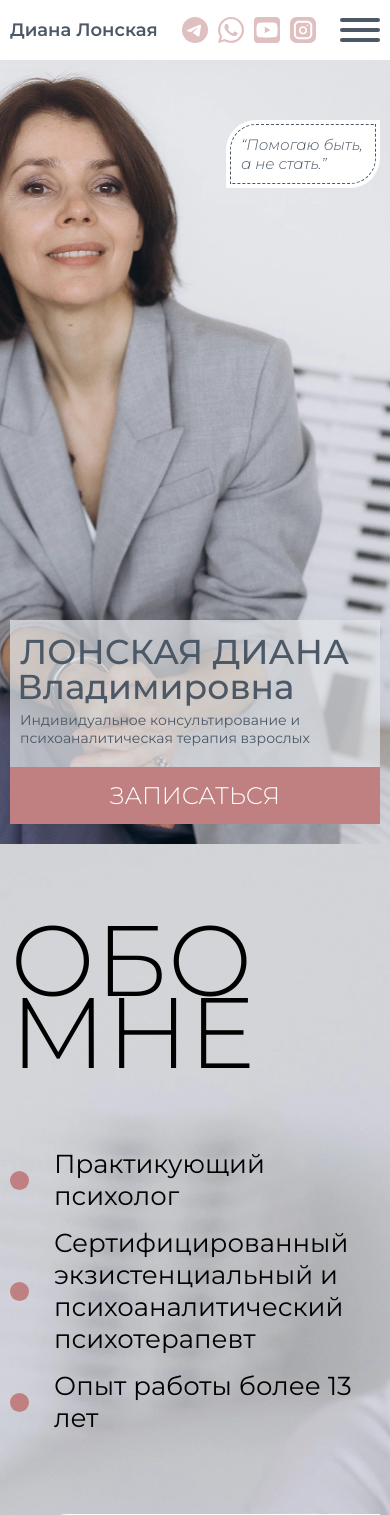
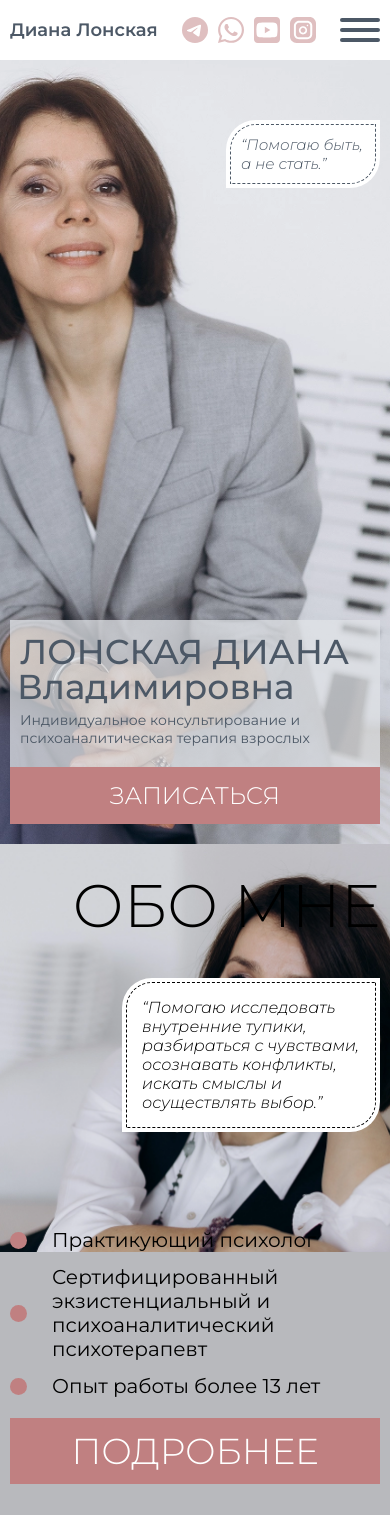
Before and after one commit to maksymbashkatov/psychologist, a Next.js app: page / in a window 390 px wide. Shown: the top 1515 px of the page. Built offline with nearby package versions, Linux system fonts and the light colour scheme.

Commit message:
refactor: add aboutMe design for tablet

```diff
--- a/app/components/about-me.module.css
+++ b/app/components/about-me.module.css
@@ -6,7 +6,7 @@
   background-size: auto 100%;
   color: #000;
 
-  div {
+  .container {
     display: grid;
     height: 100%;
   }
@@ -57,7 +57,7 @@
   font-style: italic;
   padding: 30px 54px;
   background: #FFFFFF;
-  outline: 1px dashed #4C5866;
+  outline: 1px dashed #000;
   outline-offset: -5px;
   border-radius: 60px 0px;
 }
@@ -126,3 +126,60 @@
     }
   }
 }
+
+@media (max-width: 1024px) {
+  .aboutMe {
+    height: 680px;
+    background-position: left 0 top 0;
+    background-size: auto 60%;
+  }
+
+  .content {
+    grid-template-rows: auto 1fr 1fr auto;
+    max-width: 100%;
+    height: 100%;
+    row-gap: 20px;
+    justify-items: end;
+  }
+
+  .title {
+    font-size: 60px;
+  }
+
+  .theses {
+    align-self: end;
+    row-gap: 13px;
+  }
+
+  .thesis {
+    column-gap: 25px;
+  }
+
+  .thesis div {
+    width: 17px;
+    height: 17px;
+  }
+
+  .thesis p {
+    font-size: 20px;
+  }
+
+  .quote {
+    align-self: center;
+    grid-row: 2 / 3;
+    width: 258px;
+    font-size: 16px;
+    padding: 20px 20px;
+    border-radius: 30px 0px;
+  }
+
+  .button {
+    padding: 11px 30px;
+    width: 100%;
+
+    p {
+      font-size: 36px;
+      line-height: normal;
+    }
+  }
+}
--- a/app/components/about-me.tsx
+++ b/app/components/about-me.tsx
@@ -9,7 +9,7 @@ const theses = [
 
 export default function AboutMe() {
   return <section className={`${styles.aboutMe} section`}>
-    <div className='container'>
+    <div className={`${styles.container} container`}>
       <div className={styles.content}>
         <h2 className={styles.title}>Обо мне</h2>
         <div className={styles.theses}>
--- a/app/components/hero.module.css
+++ b/app/components/hero.module.css
@@ -139,6 +139,7 @@
     row-gap: 0;
     width: 100%;
     height: 100%;
+    padding-bottom: 40px;
   }
 
   .mainTitle {
--- a/app/globals.css
+++ b/app/globals.css
@@ -123,6 +123,13 @@ footer {
   background-color: #4C5866;
 }
 
+@media (max-width: 1024px) {
+  .section {
+    padding-top: 40px;
+    padding-bottom: 40px;
+  }
+}
+
 @media (max-width: 540px) {
   .container {
     max-width: 380px;
```
